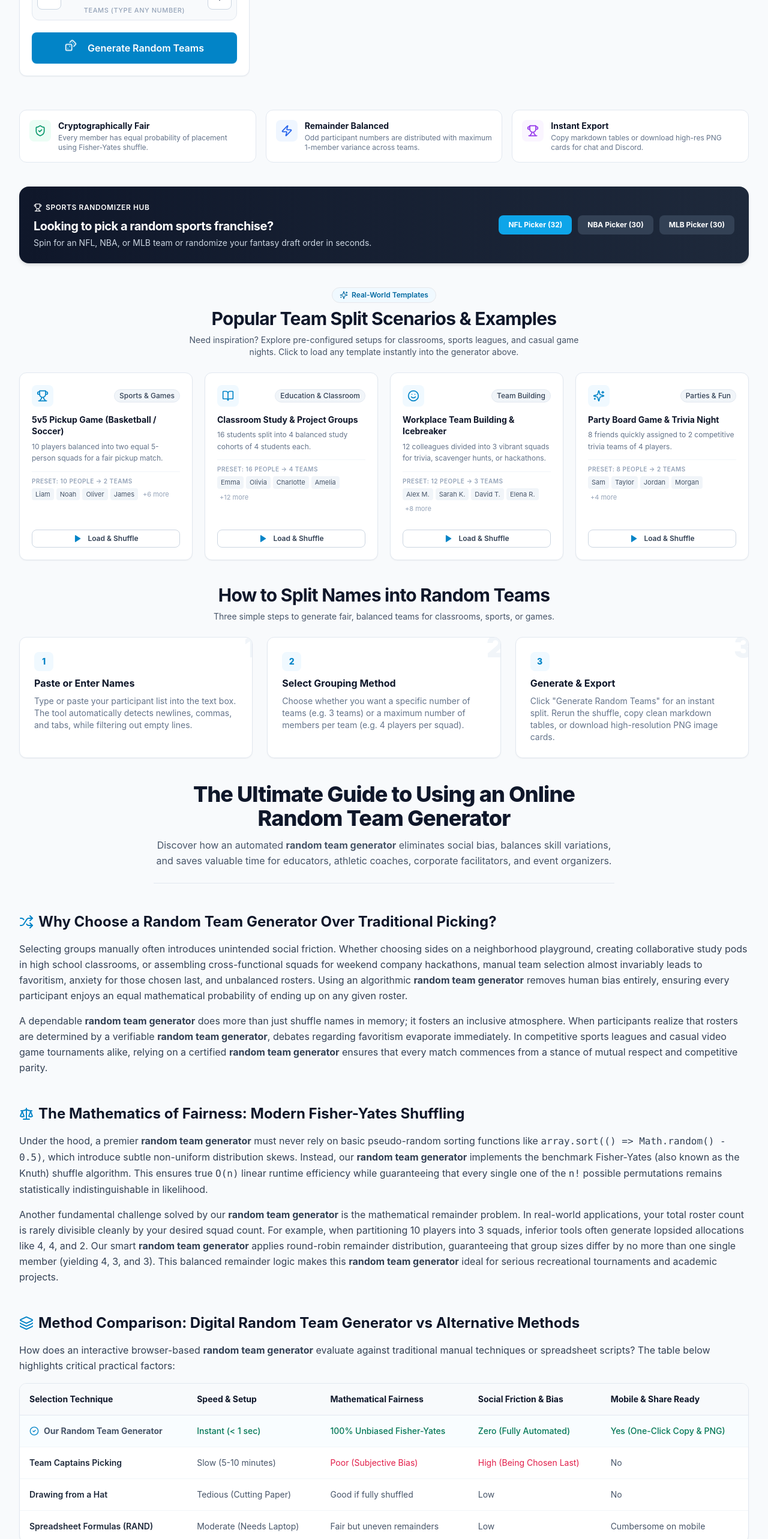
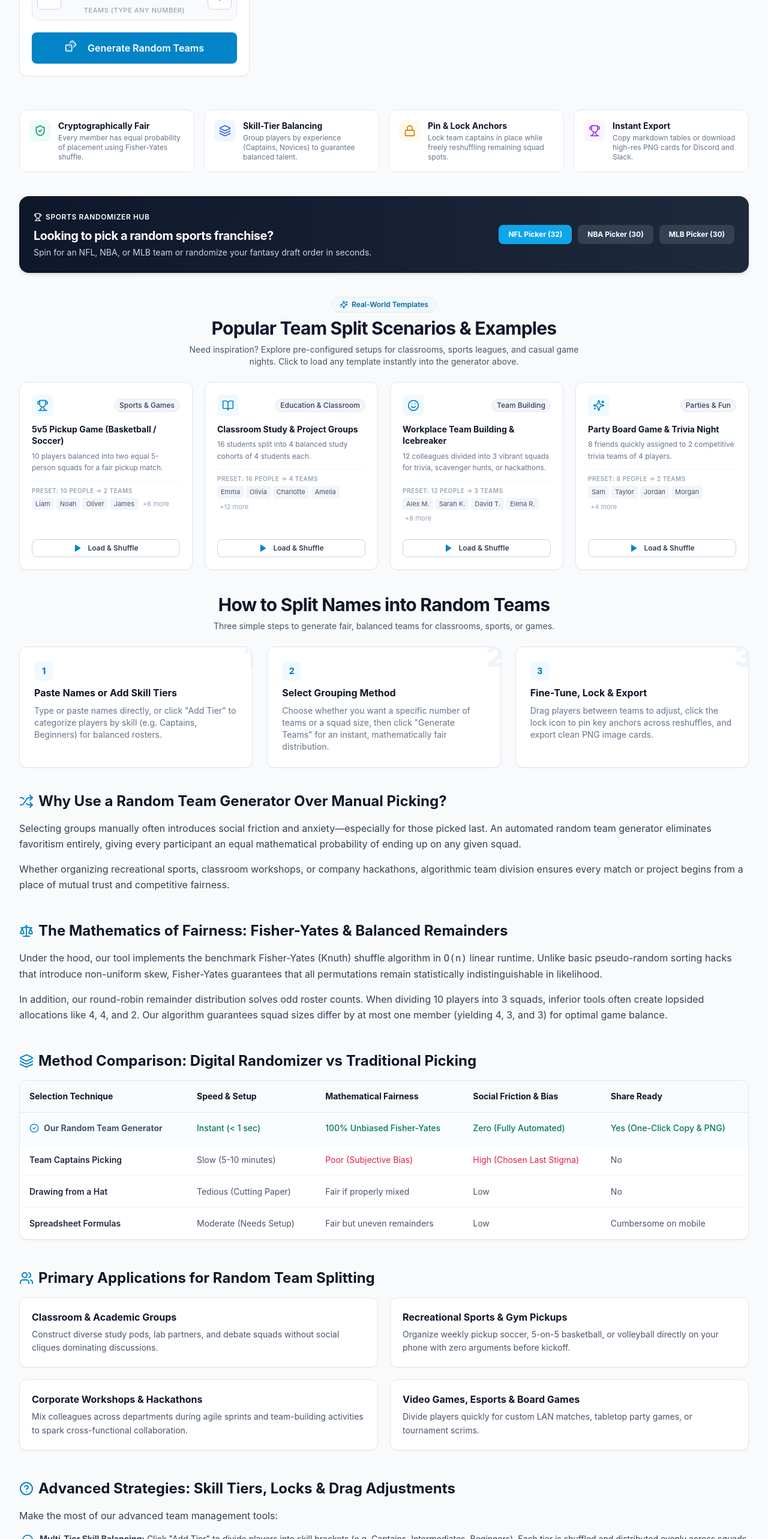
Before and after one commit to humphrey71/random-team-generator, a React (Vite) app: page / in a window 1280 px wide. Shown: the part 1005-3571 px from the top of the page at 60% size. Built offline with nearby package versions, Linux system fonts and the light colour scheme.

Commit message:
docs: streamline editorial copy, update faqs and highlights with skill tiers and locks, and restructure headings

```diff
--- a/src/components/seo/EditorialContent.tsx
+++ b/src/components/seo/EditorialContent.tsx
@@ -1,57 +1,44 @@
 import React from 'react';
 import { Card } from '../ui/Card';
-import { CheckCircle2, Shuffle, Scale, Shield, Users, Layers, HelpCircle } from 'lucide-react';
+import { CheckCircle2, Shuffle, Scale, Shield, Users, Layers, HelpCircle, Lock } from 'lucide-react';
 
 export const EditorialContent: React.FC = () => {
   return (
     <article className="mt-16 space-y-12 text-slate-700">
-      {/* Article Header */}
-      <div className="border-b border-slate-200 pb-6 text-center max-w-3xl mx-auto space-y-3">
-        <h2 className="text-3xl font-extrabold text-slate-900 tracking-tight sm:text-4xl">
-          The Ultimate Guide to Using an Online Random Team Generator
-        </h2>
-        <p className="text-base text-slate-600 leading-relaxed">
-          Discover how an automated <strong>random team generator</strong> eliminates social bias, balances skill variations, and saves valuable time for educators, athletic coaches, corporate facilitators, and event organizers.
-        </p>
-      </div>
-
       {/* Section 1: The Core Value */}
       <section className="space-y-4">
-        <h3 className="text-2xl font-bold text-slate-900 flex items-center gap-2">
-          <Shuffle className="w-6 h-6 text-brand-600" />
-          Why Choose a Random Team Generator Over Traditional Picking?
-        </h3>
+        <h2 className="text-2xl font-bold text-slate-900 flex items-center gap-2">
+          <Shuffle className="w-6 h-6 text-brand-600 shrink-0" />
+          Why Use a Random Team Generator Over Manual Picking?
+        </h2>
         <p className="leading-relaxed">
-          Selecting groups manually often introduces unintended social friction. Whether choosing sides on a neighborhood playground, creating collaborative study pods in high school classrooms, or assembling cross-functional squads for weekend company hackathons, manual team selection almost invariably leads to favoritism, anxiety for those chosen last, and unbalanced rosters. Using an algorithmic <strong>random team generator</strong> removes human bias entirely, ensuring every participant enjoys an equal mathematical probability of ending up on any given roster.
+          Selecting groups manually often introduces social friction and anxiety—especially for those picked last. An automated random team generator eliminates favoritism entirely, giving every participant an equal mathematical probability of ending up on any given squad.
         </p>
         <p className="leading-relaxed">
-          A dependable <strong>random team generator</strong> does more than just shuffle names in memory; it fosters an inclusive atmosphere. When participants realize that rosters are determined by a verifiable <strong>random team generator</strong>, debates regarding favoritism evaporate immediately. In competitive sports leagues and casual video game tournaments alike, relying on a certified <strong>random team generator</strong> ensures that every match commences from a stance of mutual respect and competitive parity.
+          Whether organizing recreational sports, classroom workshops, or company hackathons, algorithmic team division ensures every match or project begins from a place of mutual trust and competitive fairness.
         </p>
       </section>
 
       {/* Section 2: Mathematical Rigor & Remainder Balancing */}
       <section className="space-y-4">
-        <h3 className="text-2xl font-bold text-slate-900 flex items-center gap-2">
-          <Scale className="w-6 h-6 text-brand-600" />
-          The Mathematics of Fairness: Modern Fisher-Yates Shuffling
-        </h3>
+        <h2 className="text-2xl font-bold text-slate-900 flex items-center gap-2">
+          <Scale className="w-6 h-6 text-brand-600 shrink-0" />
+          The Mathematics of Fairness: Fisher-Yates &amp; Balanced Remainders
+        </h2>
         <p className="leading-relaxed">
-          Under the hood, a premier <strong>random team generator</strong> must never rely on basic pseudo-random sorting functions like <code>array.sort(() =&gt; Math.random() - 0.5)</code>, which introduce subtle non-uniform distribution skews. Instead, our <strong>random team generator</strong> implements the benchmark Fisher-Yates (also known as the Knuth) shuffle algorithm. This ensures true <code>O(n)</code> linear runtime efficiency while guaranteeing that every single one of the <code>n!</code> possible permutations remains statistically indistinguishable in likelihood.
+          Under the hood, our tool implements the benchmark Fisher-Yates (Knuth) shuffle algorithm in <code>O(n)</code> linear runtime. Unlike basic pseudo-random sorting hacks that introduce non-uniform skew, Fisher-Yates guarantees that all permutations remain statistically indistinguishable in likelihood.
         </p>
         <p className="leading-relaxed">
-          Another fundamental challenge solved by our <strong>random team generator</strong> is the mathematical remainder problem. In real-world applications, your total roster count is rarely divisible cleanly by your desired squad count. For example, when partitioning 10 players into 3 squads, inferior tools often generate lopsided allocations like 4, 4, and 2. Our smart <strong>random team generator</strong> applies round-robin remainder distribution, guaranteeing that group sizes differ by no more than one single member (yielding 4, 3, and 3). This balanced remainder logic makes this <strong>random team generator</strong> ideal for serious recreational tournaments and academic projects.
+          In addition, our round-robin remainder distribution solves odd roster counts. When dividing 10 players into 3 squads, inferior tools often create lopsided allocations like 4, 4, and 2. Our algorithm guarantees squad sizes differ by at most one member (yielding 4, 3, and 3) for optimal game balance.
         </p>
       </section>
 
       {/* Section 3: Feature Comparison Table */}
       <section className="space-y-4">
-        <h3 className="text-2xl font-bold text-slate-900 flex items-center gap-2">
-          <Layers className="w-6 h-6 text-brand-600" />
-          Method Comparison: Digital Random Team Generator vs Alternative Methods
-        </h3>
-        <p className="leading-relaxed">
-          How does an interactive browser-based <strong>random team generator</strong> evaluate against traditional manual techniques or spreadsheet scripts? The table below highlights critical practical factors:
-        </p>
+        <h2 className="text-2xl font-bold text-slate-900 flex items-center gap-2">
+          <Layers className="w-6 h-6 text-brand-600 shrink-0" />
+          Method Comparison: Digital Randomizer vs Traditional Picking
+        </h2>
 
         <div className="overflow-x-auto border border-slate-200 rounded-xl shadow-sm bg-white">
           <table className="w-full text-left text-sm border-collapse">
@@ -61,13 +48,13 @@ export const EditorialContent: React.FC = () => {
                 <th className="p-4">Speed &amp; Setup</th>
                 <th className="p-4">Mathematical Fairness</th>
                 <th className="p-4">Social Friction &amp; Bias</th>
-                <th className="p-4">Mobile &amp; Share Ready</th>
+                <th className="p-4">Share Ready</th>
               </tr>
             </thead>
             <tbody className="divide-y divide-slate-100 text-slate-600">
               <tr className="bg-brand-50/40">
                 <td className="p-4 font-bold text-brand-900 flex items-center gap-2">
-                  <CheckCircle2 className="w-4 h-4 text-brand-600" />
+                  <CheckCircle2 className="w-4 h-4 text-brand-600 shrink-0" />
                   Our Random Team Generator
                 </td>
                 <td className="p-4 text-emerald-700 font-medium">Instant (&lt; 1 sec)</td>
@@ -79,19 +66,19 @@ export const EditorialContent: React.FC = () => {
                 <td className="p-4 font-semibold text-slate-800">Team Captains Picking</td>
                 <td className="p-4">Slow (5-10 minutes)</td>
                 <td className="p-4 text-rose-600">Poor (Subjective Bias)</td>
-                <td className="p-4 text-rose-600">High (Being Chosen Last)</td>
+                <td className="p-4 text-rose-600">High (Chosen Last Stigma)</td>
                 <td className="p-4">No</td>
               </tr>
               <tr>
                 <td className="p-4 font-semibold text-slate-800">Drawing from a Hat</td>
                 <td className="p-4">Tedious (Cutting Paper)</td>
-                <td className="p-4">Good if fully shuffled</td>
+                <td className="p-4">Fair if properly mixed</td>
                 <td className="p-4">Low</td>
                 <td className="p-4">No</td>
               </tr>
               <tr>
-                <td className="p-4 font-semibold text-slate-800">Spreadsheet Formulas (RAND)</td>
-                <td className="p-4">Moderate (Needs Laptop)</td>
+                <td className="p-4 font-semibold text-slate-800">Spreadsheet Formulas</td>
+                <td className="p-4">Moderate (Needs Setup)</td>
                 <td className="p-4">Fair but uneven remainders</td>
                 <td className="p-4">Low</td>
                 <td className="p-4">Cumbersome on mobile</td>
@@ -99,73 +86,70 @@ export const EditorialContent: React.FC = () => {
             </tbody>
           </table>
         </div>
-        <p className="text-xs text-slate-500">
-          As illustrated above, switching to a dedicated <strong>random team generator</strong> provides the best combination of velocity, mathematical rigor, and social harmony.
-        </p>
       </section>
 
       {/* Section 4: Practical Real-World Scenarios */}
       <section className="space-y-4">
-        <h3 className="text-2xl font-bold text-slate-900 flex items-center gap-2">
-          <Users className="w-6 h-6 text-brand-600" />
-          Primary Applications for a Digital Random Team Generator
-        </h3>
-        <div className="grid grid-cols-1 md:grid-cols-2 gap-6">
-          <Card className="p-5 bg-white border-slate-200 space-y-2">
-            <h4 className="font-bold text-slate-900 text-base">1. Classroom &amp; Academic Learning Groups</h4>
+        <h2 className="text-2xl font-bold text-slate-900 flex items-center gap-2">
+          <Users className="w-6 h-6 text-brand-600 shrink-0" />
+          Primary Applications for Random Team Splitting
+        </h2>
+        <div className="grid grid-cols-1 md:grid-cols-2 gap-5">
+          <Card className="p-5 bg-white border-slate-200 space-y-1.5">
+            <h3 className="font-bold text-slate-900 text-base">Classroom &amp; Academic Groups</h3>
             <p className="text-sm text-slate-600 leading-relaxed">
-              Teachers and university professors rely on our <strong>random team generator</strong> to construct diverse student study groups, lab partners, and debate squads. Rotating student interactions with a <strong>random team generator</strong> enhances peer communication skills and prevents cliques from dominating classroom discussions.
+              Construct diverse study pods, lab partners, and debate squads without social cliques dominating discussions.
             </p>
           </Card>
 
-          <Card className="p-5 bg-white border-slate-200 space-y-2">
-            <h4 className="font-bold text-slate-900 text-base">2. Recreational Sports &amp; Gym Pickups</h4>
+          <Card className="p-5 bg-white border-slate-200 space-y-1.5">
+            <h3 className="font-bold text-slate-900 text-base">Recreational Sports &amp; Gym Pickups</h3>
             <p className="text-sm text-slate-600 leading-relaxed">
-              Whether organizing weekly pickup soccer, 5-on-5 basketball, or beach volleyball, our <strong>random team generator</strong> delivers rapid team divisions right on your smartphone. Players trust this <strong>random team generator</strong> to produce neutral matchups without partisan arguments before kickoff.
+              Organize weekly pickup soccer, 5-on-5 basketball, or volleyball directly on your phone with zero arguments before kickoff.
             </p>
           </Card>
 
-          <Card className="p-5 bg-white border-slate-200 space-y-2">
-            <h4 className="font-bold text-slate-900 text-base">3. Corporate Team Building &amp; Hackathons</h4>
+          <Card className="p-5 bg-white border-slate-200 space-y-1.5">
+            <h3 className="font-bold text-slate-900 text-base">Corporate Workshops &amp; Hackathons</h3>
             <p className="text-sm text-slate-600 leading-relaxed">
-              HR managers and agile leaders use the <strong>random team generator</strong> during workshops, trivia socials, and company hackathons. Shuffling colleagues across departments with an unbiased <strong>random team generator</strong> sparks cross-pollination of ideas and builds authentic workplace camaraderie.
+              Mix colleagues across departments during agile sprints and team-building activities to spark cross-functional collaboration.
             </p>
           </Card>
 
-          <Card className="p-5 bg-white border-slate-200 space-y-2">
-            <h4 className="font-bold text-slate-900 text-base">4. Video Games, Esports &amp; Board Game Nights</h4>
+          <Card className="p-5 bg-white border-slate-200 space-y-1.5">
+            <h3 className="font-bold text-slate-900 text-base">Video Games, Esports &amp; Board Games</h3>
             <p className="text-sm text-slate-600 leading-relaxed">
-              From casual multiplayer LAN lobbies in Counter-Strike and Valorant to tabletop party board games, our <strong>random team generator</strong> divides players swiftly into well-balanced alliances, ensuring quick starts without prolonged roster disputes.
+              Divide players quickly for custom LAN matches, tabletop party games, or tournament scrims.
             </p>
           </Card>
         </div>
       </section>
 
-      {/* Section 5: Step-by-Step Optimization Tips */}
+      {/* Section 5: Advanced Features & Pro Strategies */}
       <section className="space-y-4">
-        <h3 className="text-2xl font-bold text-slate-900 flex items-center gap-2">
-          <HelpCircle className="w-6 h-6 text-brand-600" />
-          Pro Strategies for Optimizing Your Team Divisions
-        </h3>
+        <h2 className="text-2xl font-bold text-slate-900 flex items-center gap-2">
+          <HelpCircle className="w-6 h-6 text-brand-600 shrink-0" />
+          Advanced Strategies: Skill Tiers, Locks &amp; Drag Adjustments
+        </h2>
         <p className="leading-relaxed">
-          To derive maximal utility from our <strong>random team generator</strong>, observe these battle-tested organizational suggestions:
+          Make the most of our advanced team management tools:
         </p>
-        <ul className="space-y-3 pl-2">
+        <ul className="space-y-3 pl-1">
           <li className="flex items-start gap-2.5 text-sm">
             <CheckCircle2 className="w-5 h-5 text-brand-600 shrink-0 mt-0.5" />
-            <span><strong>Bulk Input Sanitization:</strong> You can paste names from Excel, Google Docs, or text files directly into the <strong>random team generator</strong>. Commas, tabs, and line breaks are parsed seamlessly.</span>
+            <span><strong>Multi-Tier Skill Balancing:</strong> Click &quot;Add Tier&quot; to divide players into skill brackets (e.g. Captains, Intermediates, Beginners). Each tier is shuffled and distributed evenly across squads to prevent unbalanced matchups.</span>
+          </li>
+          <li className="flex items-start gap-2.5 text-sm">
+            <Lock className="w-5 h-5 text-amber-600 shrink-0 mt-0.5" />
+            <span><strong>Pin &amp; Lock Anchors:</strong> Hover over any player in a generated squad and click the lock icon. Pinned members stay fixed in their team and slot across unlimited reshuffles.</span>
           </li>
           <li className="flex items-start gap-2.5 text-sm">
             <CheckCircle2 className="w-5 h-5 text-brand-600 shrink-0 mt-0.5" />
-            <span><strong>Tiered Skill Balancing:</strong> For competitive events where experience levels vary sharply, group top-tier seeds and novice players separately. Run the <strong>random team generator</strong> once for Tier 1 captains, and subsequently use the <strong>random team generator</strong> to allocate supporting teammates across the established squads.</span>
+            <span><strong>Interactive Drag &amp; Drop:</strong> Fine-tune rosters by dragging players between teams or moving unassigned names straight from the roster input into a squad.</span>
           </li>
           <li className="flex items-start gap-2.5 text-sm">
             <CheckCircle2 className="w-5 h-5 text-brand-600 shrink-0 mt-0.5" />
-            <span><strong>Transparent Screen Sharing:</strong> In remote Zoom meetings or Discord channels, stream your browser display as you click shuffle on this <strong>random team generator</strong>. Live visibility cements absolute confidence in the draw’s integrity.</span>
-          </li>
-          <li className="flex items-start gap-2.5 text-sm">
-            <CheckCircle2 className="w-5 h-5 text-brand-600 shrink-0 mt-0.5" />
-            <span><strong>Instant Result Dissemination:</strong> Leverage the one-click copy options in our <strong>random team generator</strong> to publish clean rosters directly into Slack channels, email announcements, or printable team rosters.</span>
+            <span><strong>One-Click PNG &amp; Text Export:</strong> Download high-res roster summary cards or copy formatted lists ready for Discord, Slack, and group chats.</span>
           </li>
         </ul>
       </section>
@@ -177,7 +161,7 @@ export const EditorialContent: React.FC = () => {
           <span>Zero Server Tracking &amp; Total Data Privacy</span>
         </div>
         <p className="text-sm text-slate-600 leading-relaxed">
-          Unlike online utilities that send user inputs to remote databases, our <strong>random team generator</strong> executes purely inside your local browser runtime. Not a single participant name is ever logged, transmitted, or monetized. When you finish dividing groups with this <strong>random team generator</strong>, closing your tab cleans all memory traces automatically.
+          All calculations and roster divisions run 100% locally in your web browser. Participant names are never stored, logged, or sent to any remote server.
         </p>
       </section>
     </article>
--- a/src/routes/index.tsx
+++ b/src/routes/index.tsx
@@ -13,7 +13,7 @@ import { SchemaScript } from '../components/seo/SchemaScript';
 import { InternalLinkHub } from '../components/seo/InternalLinkHub';
 import { divideTeams, parseTiersInput } from '../lib/team-divider';
 import { DividerMode, TeamResult, PlayerTier } from '../data/types';
-import { Trophy, ShieldCheck, Zap } from 'lucide-react';
+import { Trophy, ShieldCheck, Zap, Lock, Layers } from 'lucide-react';
 
 const DEFAULT_SAMPLE_NAMES = [
   'Alex', 'Blake', 'Chris', 'Dana', 'Evan',
@@ -31,7 +31,15 @@ const HOME_FAQ_ITEMS = [
   },
   {
     question: 'Can I balance teams based on player skill levels?',
-    answer: 'Yes! For competitive balance, we recommend dividing players into tiers (e.g., Tier 1 captains, Tier 2 intermediates). Generate one group first, then run the tool for subsequent tiers to distribute top talent evenly across teams.',
+    answer: 'Yes! Click "Add Tier" to create multiple skill levels (e.g., Tier 1 Captains, Tier 2 Intermediates, Tier 3 Beginners). When generated, our algorithm shuffles each tier independently and distributes players evenly across squads, ensuring every team gets a fair share of top talent.',
+  },
+  {
+    question: 'Can I lock a captain or specific player to a team across reshuffles?',
+    answer: 'Yes! Hover over any player in a generated team and click the Lock icon to pin them. When you click "Rerun", pinned players stay locked in their designated team and slot, while unpinned players are reshuffled randomly.',
+  },
+  {
+    question: 'Can I manually drag and adjust players after generating teams?',
+    answer: 'Yes. You can drag and drop players between teams or reorder their position within a team. You can also drag unassigned players directly from your roster into any squad.',
   },
   {
     question: 'Is there a limit on how many names I can enter?',
@@ -320,9 +328,9 @@ function IndexPage() {
         </div>
 
         {/* Feature Highlights Pills */}
-        <div className="grid grid-cols-1 sm:grid-cols-3 gap-4 pt-4">
+        <div className="grid grid-cols-1 sm:grid-cols-2 lg:grid-cols-4 gap-4 pt-4">
           <div className="flex items-start gap-3 p-4 bg-white rounded-xl border border-slate-200">
-            <div className="p-2 bg-emerald-50 text-emerald-600 rounded-lg">
+            <div className="p-2 bg-emerald-50 text-emerald-600 rounded-lg shrink-0">
               <ShieldCheck className="w-5 h-5" />
             </div>
             <div>
@@ -333,24 +341,35 @@ function IndexPage() {
             </div>
           </div>
           <div className="flex items-start gap-3 p-4 bg-white rounded-xl border border-slate-200">
-            <div className="p-2 bg-blue-50 text-blue-600 rounded-lg">
-              <Zap className="w-5 h-5" />
+            <div className="p-2 bg-blue-50 text-blue-600 rounded-lg shrink-0">
+              <Layers className="w-5 h-5" />
             </div>
             <div>
-              <h3 className="text-sm font-bold text-slate-900">Remainder Balanced</h3>
+              <h3 className="text-sm font-bold text-slate-900">Skill-Tier Balancing</h3>
               <p className="text-xs text-slate-500 mt-0.5">
-                Odd participant numbers are distributed with maximum 1-member variance across teams.
+                Group players by experience (Captains, Novices) to guarantee balanced talent.
               </p>
             </div>
           </div>
           <div className="flex items-start gap-3 p-4 bg-white rounded-xl border border-slate-200">
-            <div className="p-2 bg-purple-50 text-purple-600 rounded-lg">
+            <div className="p-2 bg-amber-50 text-amber-600 rounded-lg shrink-0">
+              <Lock className="w-5 h-5" />
+            </div>
+            <div>
+              <h3 className="text-sm font-bold text-slate-900">Pin &amp; Lock Anchors</h3>
+              <p className="text-xs text-slate-500 mt-0.5">
+                Lock team captains in place while freely reshuffling remaining squad spots.
+              </p>
+            </div>
+          </div>
+          <div className="flex items-start gap-3 p-4 bg-white rounded-xl border border-slate-200">
+            <div className="p-2 bg-purple-50 text-purple-600 rounded-lg shrink-0">
               <Trophy className="w-5 h-5" />
             </div>
             <div>
               <h3 className="text-sm font-bold text-slate-900">Instant Export</h3>
               <p className="text-xs text-slate-500 mt-0.5">
-                Copy markdown tables or download high-res PNG cards for chat and Discord.
+                Copy markdown tables or download high-res PNG cards for Discord and Slack.
               </p>
             </div>
           </div>
@@ -402,18 +421,18 @@ function IndexPage() {
           steps={[
             {
               number: '1',
-              title: 'Paste or Enter Names',
-              description: 'Type or paste your participant list into the text box. The tool automatically detects newlines, commas, and tabs, while filtering out empty lines.',
+              title: 'Paste Names or Add Skill Tiers',
+              description: 'Type or paste names directly, or click "Add Tier" to categorize players by skill (e.g. Captains, Beginners) for balanced rosters.',
             },
             {
               number: '2',
               title: 'Select Grouping Method',
-              description: 'Choose whether you want a specific number of teams (e.g. 3 teams) or a maximum number of members per team (e.g. 4 players per squad).',
+              description: 'Choose whether you want a specific number of teams or a squad size, then click "Generate Teams" for an instant, mathematically fair distribution.',
             },
             {
               number: '3',
-              title: 'Generate & Export',
-              description: 'Click "Generate Random Teams" for an instant split. Rerun the shuffle, copy clean markdown tables, or download high-resolution PNG image cards.',
+              title: 'Fine-Tune, Lock & Export',
+              description: 'Drag players between teams to adjust, click the lock icon to pin key anchors across reshuffles, and export clean PNG image cards.',
             },
           ]}
         />
```
